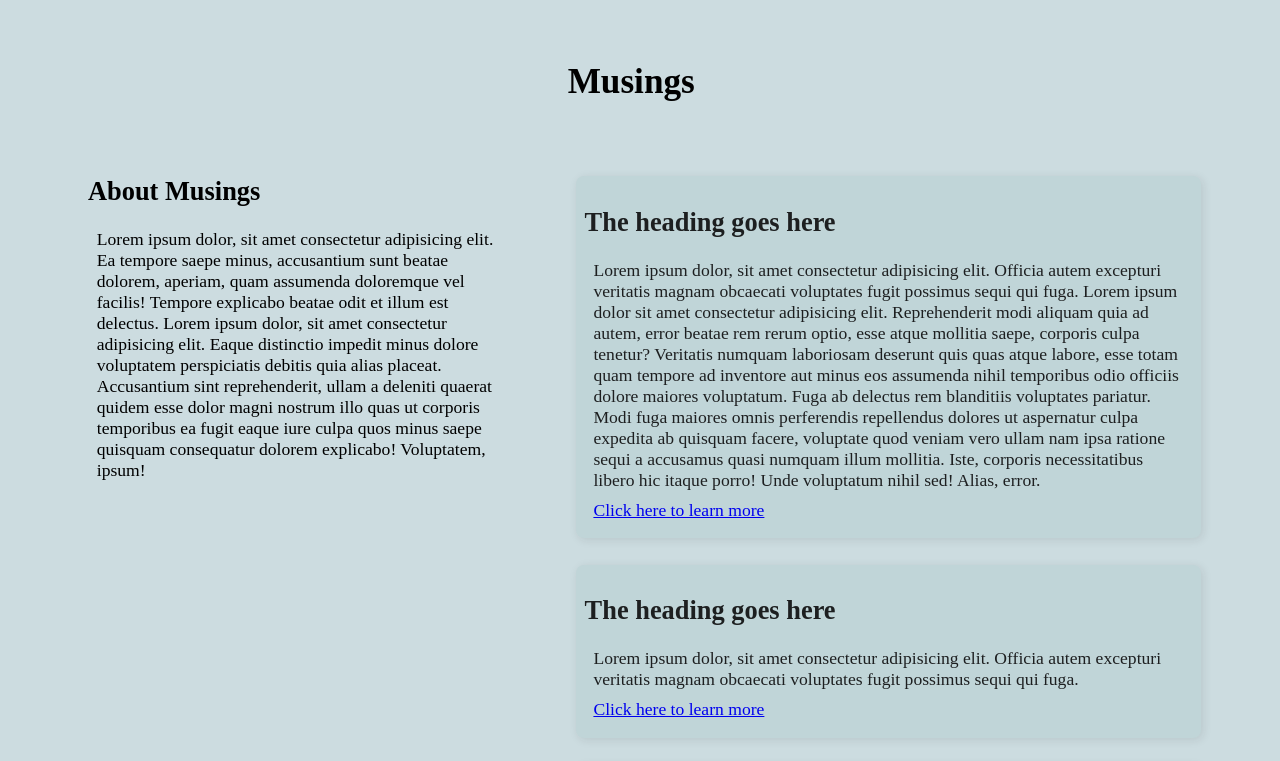
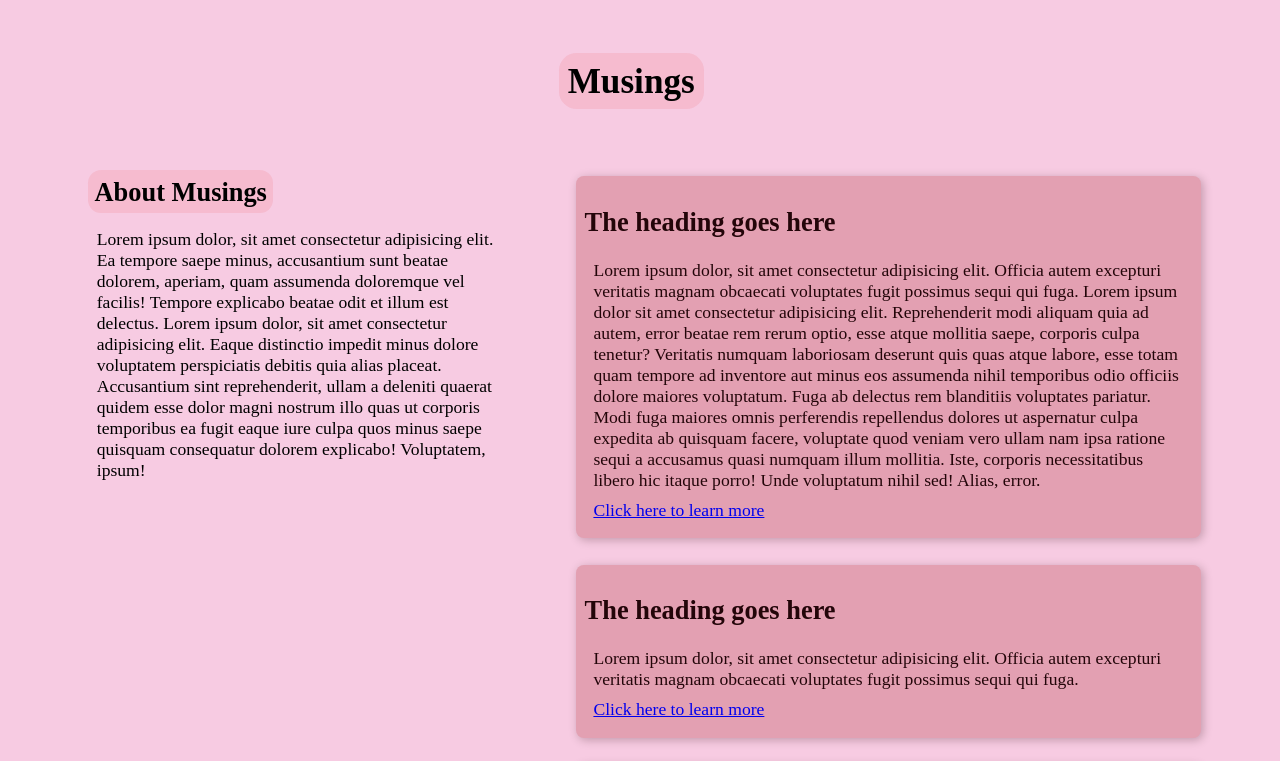
Before and after one commit to musing-dreams/musing-dreams.github.io, a plain HTML site: page index.html in a window 1280 px wide. Shown: the top 761 px of the page. Drawn offline with Linux system fonts and the light colour scheme.

Commit message:
color change

```diff
--- a/index.html
+++ b/index.html
@@ -8,15 +8,20 @@
     <title>Musings</title>
   </head>
   <body>
-    <h1 class="main-heading">Musings</h1>
+    <h1 class="main-heading"><span class="border">Musings</span></h1>
     <div class="main-body">
       <div class="intro">
-          <h2>About Musings</h2>
+        <h2><span class="border">About Musings</span></h2>
         <p>
           Lorem ipsum dolor, sit amet consectetur adipisicing elit. Ea tempore
           saepe minus, accusantium sunt beatae dolorem, aperiam, quam assumenda
           doloremque vel facilis! Tempore explicabo beatae odit et illum est
-            delectus. Lorem ipsum dolor, sit amet consectetur adipisicing elit. Eaque distinctio impedit minus dolore voluptatem perspiciatis debitis quia alias placeat. Accusantium sint reprehenderit, ullam a deleniti quaerat quidem esse dolor magni nostrum illo quas ut corporis temporibus ea fugit eaque iure culpa quos minus saepe quisquam consequatur dolorem explicabo! Voluptatem, ipsum!
+          delectus. Lorem ipsum dolor, sit amet consectetur adipisicing elit.
+          Eaque distinctio impedit minus dolore voluptatem perspiciatis debitis
+          quia alias placeat. Accusantium sint reprehenderit, ullam a deleniti
+          quaerat quidem esse dolor magni nostrum illo quas ut corporis
+          temporibus ea fugit eaque iure culpa quos minus saepe quisquam
+          consequatur dolorem explicabo! Voluptatem, ipsum!
         </p>
       </div>
       <div class="article-container">
@@ -25,7 +30,18 @@
           <p>
             Lorem ipsum dolor, sit amet consectetur adipisicing elit. Officia
             autem excepturi veritatis magnam obcaecati voluptates fugit possimus
-              sequi qui fuga. Lorem ipsum dolor sit amet consectetur adipisicing elit. Reprehenderit modi aliquam quia ad autem, error beatae rem rerum optio, esse atque mollitia saepe, corporis culpa tenetur? Veritatis numquam laboriosam deserunt quis quas atque labore, esse totam quam tempore ad inventore aut minus eos assumenda nihil temporibus odio officiis dolore maiores voluptatum. Fuga ab delectus rem blanditiis voluptates pariatur. Modi fuga maiores omnis perferendis repellendus dolores ut aspernatur culpa expedita ab quisquam facere, voluptate quod veniam vero ullam nam ipsa ratione sequi a accusamus quasi numquam illum mollitia. Iste, corporis necessitatibus libero hic itaque porro! Unde voluptatum nihil sed! Alias, error.
+            sequi qui fuga. Lorem ipsum dolor sit amet consectetur adipisicing
+            elit. Reprehenderit modi aliquam quia ad autem, error beatae rem
+            rerum optio, esse atque mollitia saepe, corporis culpa tenetur?
+            Veritatis numquam laboriosam deserunt quis quas atque labore, esse
+            totam quam tempore ad inventore aut minus eos assumenda nihil
+            temporibus odio officiis dolore maiores voluptatum. Fuga ab delectus
+            rem blanditiis voluptates pariatur. Modi fuga maiores omnis
+            perferendis repellendus dolores ut aspernatur culpa expedita ab
+            quisquam facere, voluptate quod veniam vero ullam nam ipsa ratione
+            sequi a accusamus quasi numquam illum mollitia. Iste, corporis
+            necessitatibus libero hic itaque porro! Unde voluptatum nihil sed!
+            Alias, error.
           </p>
           <p><a href="#">Click here to learn more</a></p>
         </div>
--- a/style.css
+++ b/style.css
@@ -1,7 +1,9 @@
 :root {
-  --main-bg-color: #ccdce0;
-  --short-bg-color: #c0d5d8;
-  --short-font-color: #1d1f20;
+  --main-bg-color: #f7cbe2;
+  --main-hd-color: rgba(240, 120, 130, 0.2);
+  --short-bg-color: #e3a0b2;
+  --short-font-color: #230509;
+  --short-font-color-alpha: hsla(352, 76%, 8%, 0.25);
 }
 body {
   background: var(--main-bg-color);
@@ -10,6 +12,12 @@ body {
   font-size: 1.1em;
   font-family: Bitter, serif;
 }
+.border{
+  padding: 0.25em;
+  background-color: var(--main-hd-color);
+  border-radius: 0.5em;
+}
+
 p {
   margin: 0.5em;
 }
@@ -22,7 +30,7 @@ p {
   padding: 0.5em;
   margin: 0.75em 0;
   color: var(--short-font-color);
-  box-shadow: 2px 2px 10px hsla(200, 5%, 12%, 0.1);
+  box-shadow: 2px 2px 10px var(--short-font-color-alpha);
 }
 @media (min-width: 800px) {
   h1 {
@@ -89,5 +97,5 @@ p {
 
 /* Handle on hover */
 ::-webkit-scrollbar-thumb:hover {
-  background:#1d1f2065;
+  background: var(--short-font-color-alpha);
 }
```
Lines whose indentation alone changed are shown as unchanged.
